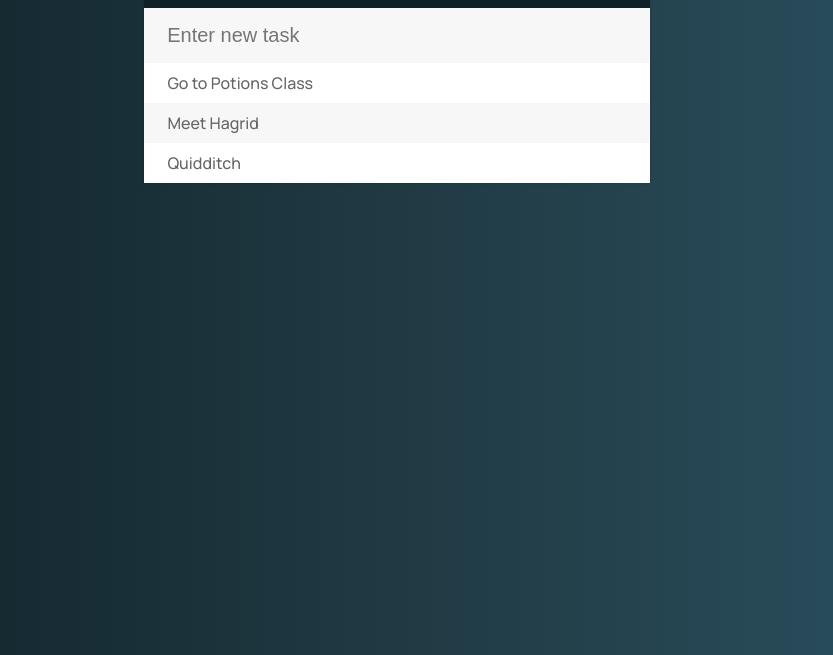
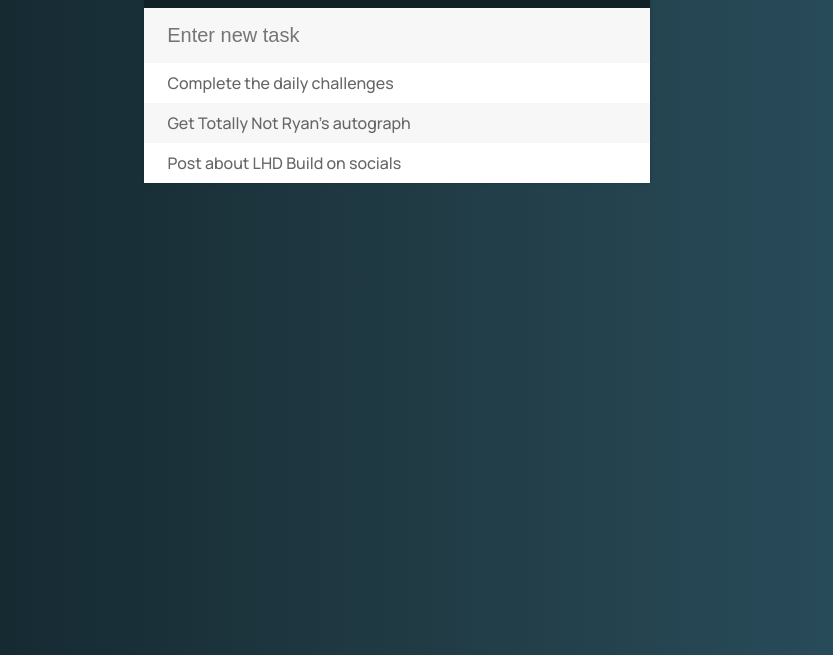
Before and after one commit to aashishah/ToDoList, a plain HTML site: page index.html in a window 1280 px wide. Shown: the part 145-800 px from the top of the page, without its empty margins (243-1076 px from the left). Drawn offline with Linux system fonts and the light colour scheme.

Commit message:
Update index.html

```diff
--- a/index.html
+++ b/index.html
@@ -1,6 +1,9 @@
+
 <!DOCTYPE html>
 <html>
     <head>
+        <meta charset="UTF-8">
+        <meta name="viewport" content="width=device-width, initial-scale=1">
         <title>To-Do List</title>
         <script type = "text/javascript" src = "js/jquery-3.5.0.min.js"></script>
         <link rel = "stylesheet" type = "text/css" href = "css/todostyle.css">
@@ -12,9 +15,9 @@
             <h1>To-Do List</h1>
             <input type = "text" placeholder="Enter new task">
             <ul>
-                <li><span><i class="fas fa-trash-alt"></i></span> Go to Potions Class</li>
-                <li><span><i class="fas fa-trash-alt"></i></span> Meet Hagrid</li>
-                <li><span><i class="fas fa-trash-alt"></i></span> Quidditch</li>
+                <li><span><i class="fas fa-trash-alt"></i></span> Complete the daily challenges</li>
+                <li><span><i class="fas fa-trash-alt"></i></span> Get Totally Not Ryan's autograph</li>
+                <li><span><i class="fas fa-trash-alt"></i></span> Post about LHD Build on socials</li>
             </ul>
         </div>
         <script type = "text/javascript" src = "js/todos.js"></script>
```
